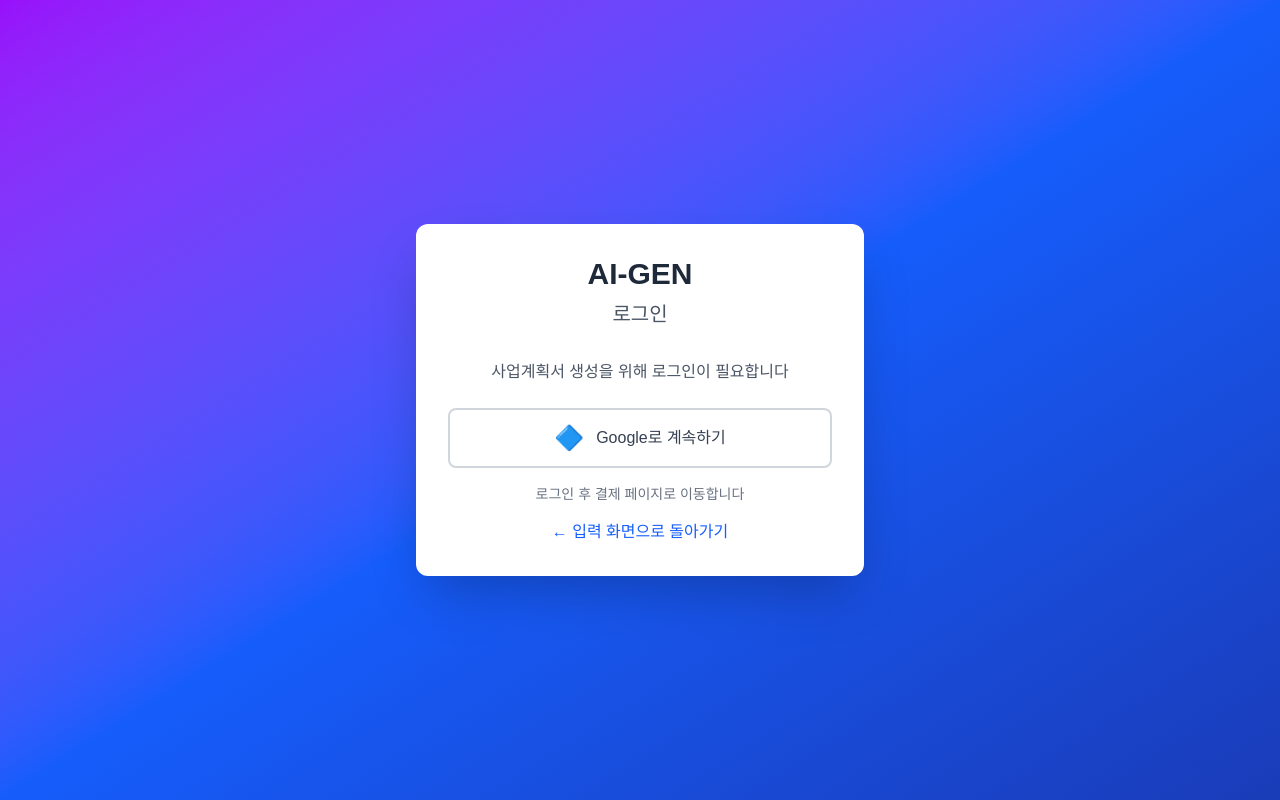
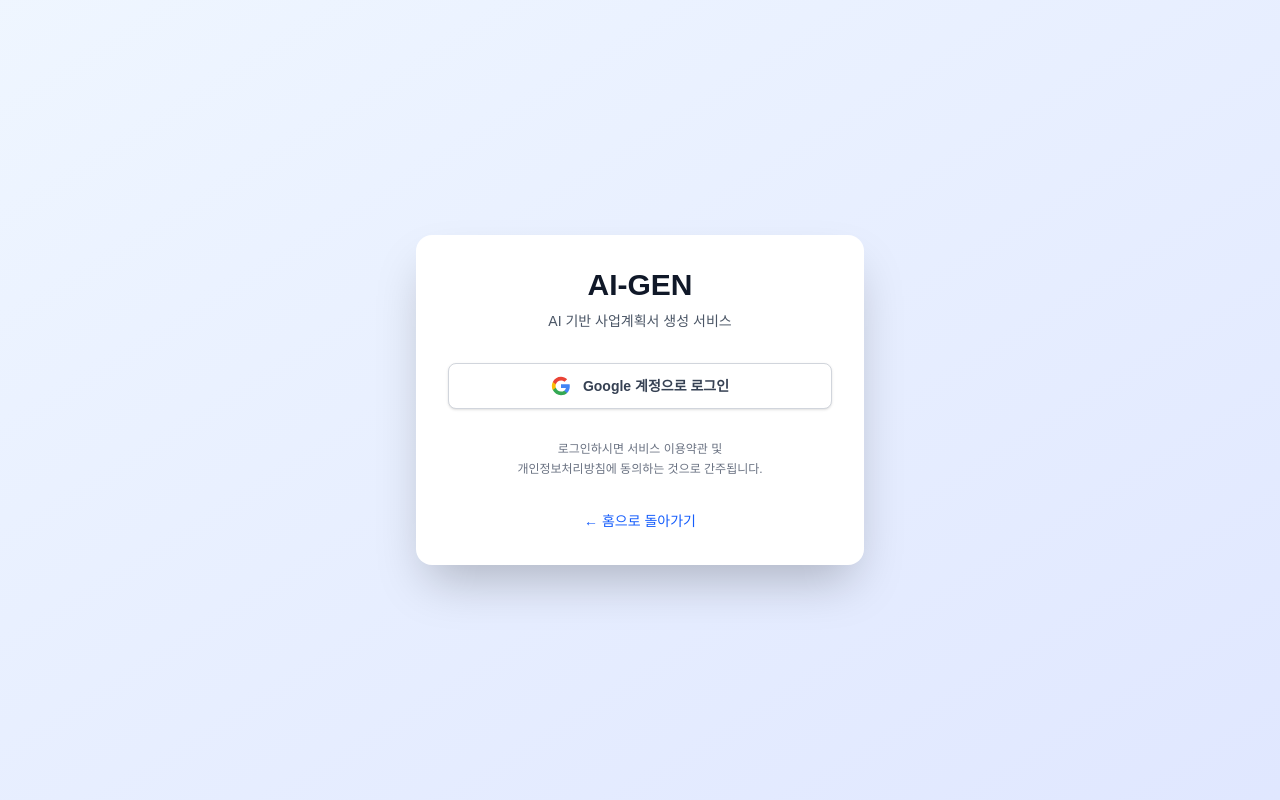
Before and after one commit to ai-gen-maker/ai-gen-frontend, a Next.js app: page /login in a window 1280 px wide. Shown: the top 800 px of the page. Built offline with nearby package versions, Linux system fonts and the light colour scheme; no server answers.

Commit message:
fix: Wrap useSearchParams in Suspense boundary

```diff
--- a/app/login/page.tsx
+++ b/app/login/page.tsx
@@ -1,84 +1,101 @@
-'use client';
+"use client";
 
-import { signIn, useSession } from 'next-auth/react';
-import { useRouter, useSearchParams } from 'next/navigation';
-import { useEffect } from 'react';
-import Link from 'next/link';
+import { useRouter, useSearchParams } from "next/navigation";
+import { signIn, useSession } from "next-auth/react";
+import { Suspense, useEffect } from "react";
+import Link from "next/link";
 
-export default function LoginPage() {
+function LoginContent() {
   const { data: session, status } = useSession();
   const router = useRouter();
   const searchParams = useSearchParams();
 
-  // 로그인 완료 상태면 자동 이동
   useEffect(() => {
-    if (status === 'authenticated') {
-      const callbackUrl = searchParams.get('callbackUrl') || '/';
+    if (status === "authenticated") {
+      const callbackUrl = searchParams.get("callbackUrl") || "/";
       router.push(callbackUrl);
     }
   }, [status, searchParams, router]);
 
-  // 로딩 중 표시
-  if (status === 'loading') {
+  if (status === "loading") {
     return (
-      <div className="min-h-screen bg-gradient-to-br from-purple-600 via-blue-600 to-blue-800 flex items-center justify-center">
-        <div className="text-white text-xl">로딩 중...</div>
+      <div className="flex min-h-screen items-center justify-center">
+        <div className="text-center">
+          <div className="animate-spin rounded-full h-12 w-12 border-b-2 border-blue-600 mx-auto"></div>
+          <p className="mt-4 text-gray-600">로딩 중...</p>
+        </div>
       </div>
     );
   }
 
-  const handleGoogleLogin = async () => {
-    try {
-      const callbackUrl = searchParams.get('callbackUrl') || '/';
-      await signIn('google', { callbackUrl });
-    } catch (error) {
-      console.error('Login error:', error);
-      alert('로그인 중 오류가 발생했습니다');
-    }
+  const handleGoogleLogin = () => {
+    const callbackUrl = searchParams.get("callbackUrl") || "/";
+    signIn("google", { callbackUrl });
   };
 
   return (
-    <main className="min-h-screen bg-gradient-to-br from-purple-600 via-blue-600 to-blue-800 flex items-center justify-center px-4">
-      <div className="bg-white shadow-2xl rounded-xl max-w-md w-full p-8">
-        {/* 로고 */}
-        <h1 className="text-3xl text-gray-800 font-bold text-center mb-2">
-          AI-GEN
-        </h1>
+    <div className="flex min-h-screen flex-col items-center justify-center bg-gradient-to-br from-blue-50 to-indigo-100 p-4">
+      <div className="w-full max-w-md space-y-8 rounded-2xl bg-white p-8 shadow-2xl">
+        <div className="text-center">
+          <h1 className="text-3xl font-bold text-gray-900">AI-GEN</h1>
+          <p className="mt-2 text-sm text-gray-600">
+            AI 기반 사업계획서 생성 서비스
+          </p>
+        </div>
 
-        {/* 제목 */}
-        <h2 className="text-xl text-gray-600 text-center mb-8">
-          로그인
-        </h2>
+        <div className="mt-8 space-y-4">
+          <button
+            onClick={handleGoogleLogin}
+            className="flex w-full items-center justify-center gap-3 rounded-lg border border-gray-300 bg-white px-4 py-3 text-sm font-semibold text-gray-700 shadow-sm transition-all hover:bg-gray-50 hover:shadow-md focus:outline-none focus:ring-2 focus:ring-blue-500 focus:ring-offset-2"
+          >
+            <svg className="h-5 w-5" viewBox="0 0 24 24">
+              <path
+                fill="#4285F4"
+                d="M22.56 12.25c0-.78-.07-1.53-.2-2.25H12v4.26h5.92c-.26 1.37-1.04 2.53-2.21 3.31v2.77h3.57c2.08-1.92 3.28-4.74 3.28-8.09z"
+              />
+              <path
+                fill="#34A853"
+                d="M12 23c2.97 0 5.46-.98 7.28-2.66l-3.57-2.77c-.98.66-2.23 1.06-3.71 1.06-2.86 0-5.29-1.93-6.16-4.53H2.18v2.84C3.99 20.53 7.7 23 12 23z"
+              />
+              <path
+                fill="#FBBC05"
+                d="M5.84 14.09c-.22-.66-.35-1.36-.35-2.09s.13-1.43.35-2.09V7.07H2.18C1.43 8.55 1 10.22 1 12s.43 3.45 1.18 4.93l2.85-2.22.81-.62z"
+              />
+              <path
+                fill="#EA4335"
+                d="M12 5.38c1.62 0 3.06.56 4.21 1.64l3.15-3.15C17.45 2.09 14.97 1 12 1 7.7 1 3.99 3.47 2.18 7.07l3.66 2.84c.87-2.6 3.3-4.53 6.16-4.53z"
+              />
+            </svg>
+            Google 계정으로 로그인
+          </button>
+        </div>
 
-        {/* 설명 */}
-        <p className="text-gray-600 text-center mb-6">
-          사업계획서 생성을 위해 로그인이 필요합니다
-        </p>
+        <div className="mt-6 text-center text-xs text-gray-500">
+          <p>로그인하시면 서비스 이용약관 및</p>
+          <p className="mt-1">개인정보처리방침에 동의하는 것으로 간주됩니다.</p>
+        </div>
 
-        {/* Google 로그인 버튼 */}
-        <button
-          onClick={handleGoogleLogin}
-          className="w-full bg-white border-2 border-gray-300 py-3 rounded-lg hover:bg-gray-50 flex items-center justify-center gap-3 transition-all duration-200"
-        >
-          <span className="text-2xl">🔷</span>
-          <span className="font-medium text-gray-700">Google로 계속하기</span>
-        </button>
-
-        {/* 안내 문구 */}
-        <p className="text-sm text-gray-500 text-center mt-4">
-          로그인 후 결제 페이지로 이동합니다
-        </p>
-
-        {/* 뒤로가기 링크 */}
-        <div className="text-center mt-4">
+        <div className="mt-6 text-center">
           <Link
             href="/"
-            className="text-blue-600 hover:underline"
+            className="text-sm text-blue-600 hover:text-blue-800 hover:underline"
           >
-            ← 입력 화면으로 돌아가기
+            ← 홈으로 돌아가기
           </Link>
         </div>
       </div>
-    </main>
+    </div>
   );
 }
+
+export default function LoginPage() {
+  return (
+    <Suspense fallback={
+      <div className="flex min-h-screen items-center justify-center">
+        <div className="animate-spin rounded-full h-12 w-12 border-b-2 border-blue-600"></div>
+      </div>
+    }>
+      <LoginContent />
+    </Suspense>
+  );
+}
```
